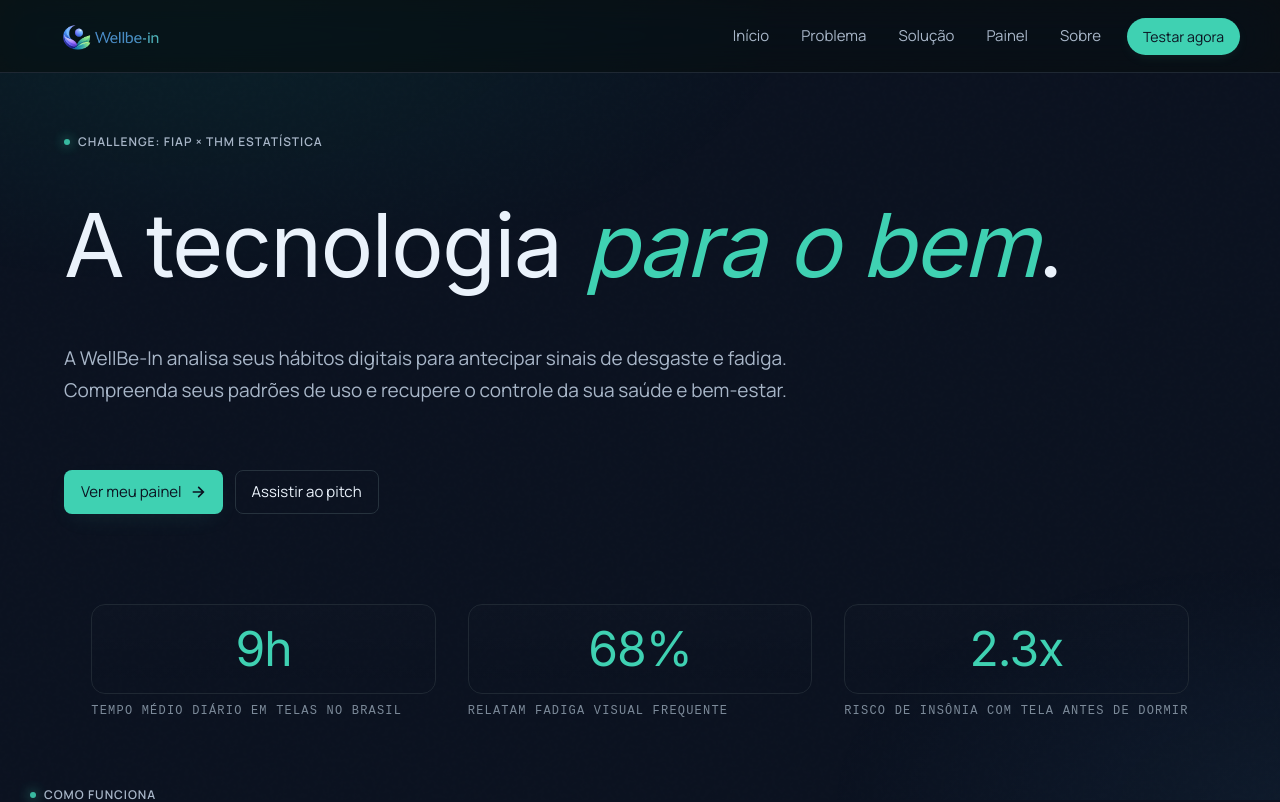
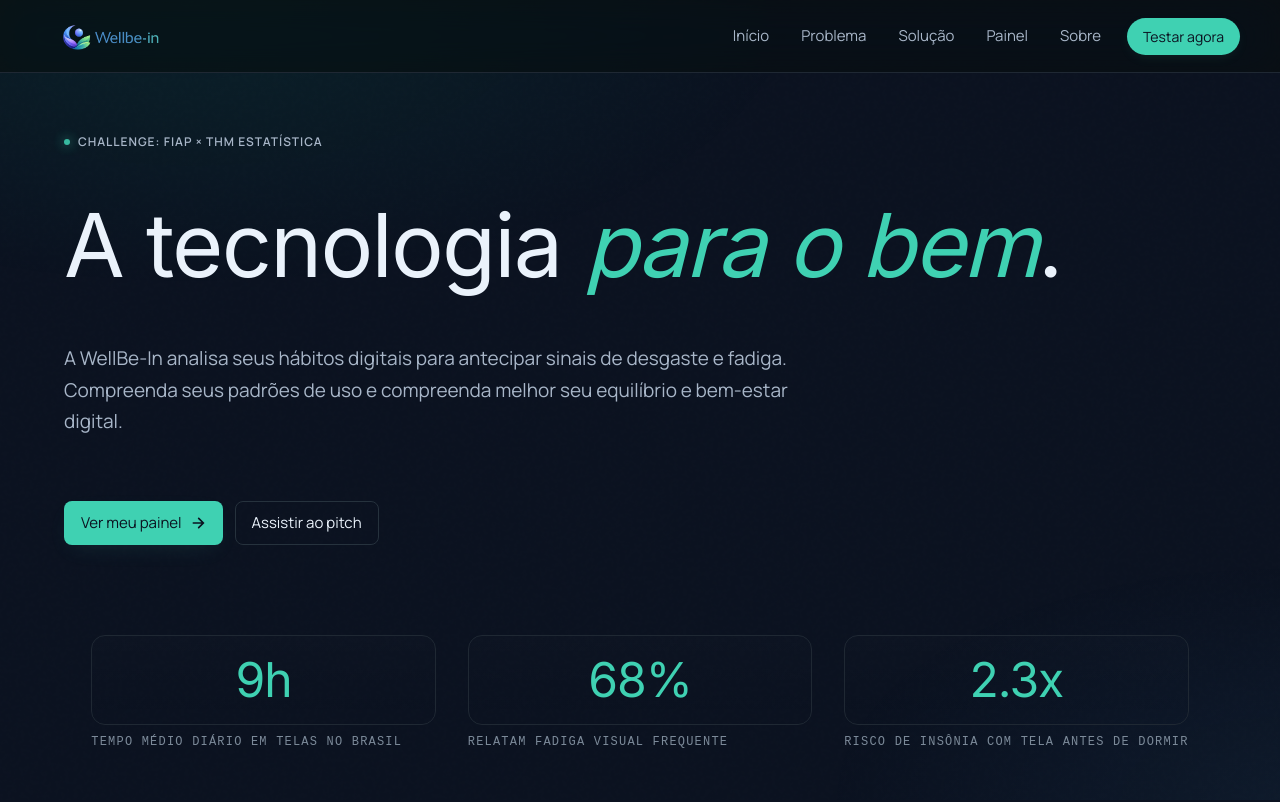
Before and after one commit to lucmurtaa/THM_WellBe_In, a React (Vite) app: page / in a window 1280 px wide. Shown: the top 802 px of the page. Built offline with nearby package versions, Linux system fonts and the light colour scheme.

Commit message:
Atualiza textos explicativos nas páginas Home e Problema para melhorar a clareza e a compreensão do usuário

```diff
--- a/src/Routes/Home.jsx
+++ b/src/Routes/Home.jsx
@@ -15,8 +15,7 @@
           </h1>
           <p className="hero__lead">
             A WellBe-In analisa seus hábitos digitais para antecipar sinais de
-            desgaste e fadiga. Compreenda seus padrões de uso e recupere o
-            controle da sua saúde e bem-estar.
+            desgaste e fadiga. Compreenda seus padrões de uso e compreenda melhor seu equilíbrio e bem-estar digital.
           </p>
           <div className="hero__cta">
             <Link to="/dashboard" className="btn btn--primary">
--- a/src/Routes/Problema.jsx
+++ b/src/Routes/Problema.jsx
@@ -81,7 +81,7 @@
               </div>
               <div>
                 <h4>Falta de contexto</h4>
-                <p>Saber que você passou "7 horas no computador" é apenas um número. Entender que o uso contínuo no fim da noite está destruindo seu sono é um diagnóstico preventivo.</p>
+                <p>Saber que você passou "7 horas no computador" é apenas um número. Entender que o uso contínuo no fim da noite está destruindo seu sono é um alerta preventivo.</p>
               </div>
             </li>
             <li className="impact-item">
```
